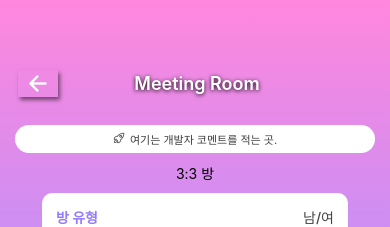
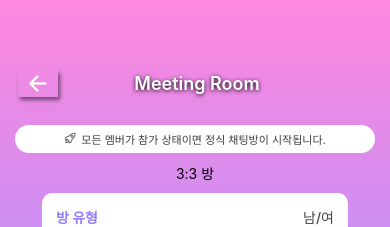
Before and after one commit to simjjjj/UNIMEET, a React Native app: screen / in a window 390 px wide. Both pictures are taken after a click on the element 195 px from the left and 568 px from the top of the page. Shown: the top 227 px of the page. Built offline with nearby package versions, Linux system fonts and the light colour scheme.

Commit message:
코멘트 수정

```diff
--- a/Screens/Home/RoomDetail.tsx
+++ b/Screens/Home/RoomDetail.tsx
@@ -47,7 +47,7 @@ const RoomDetail: React.FC = () => {
       <ScrollView contentContainerStyle={styles.content}>
         <View style={styles.comment}>
           <Ionicons name="rocket-outline" size={12} color="#3D3D3D" style={styles.icon} />
-          <Text style={styles.commentText}>여기는 개발자 코멘트를 적는 곳.</Text>
+          <Text style={styles.commentText}>모든 멤버가 참가 상태이면 정식 채팅방이 시작됩니다.</Text>
         </View>
 
         <View>
```
